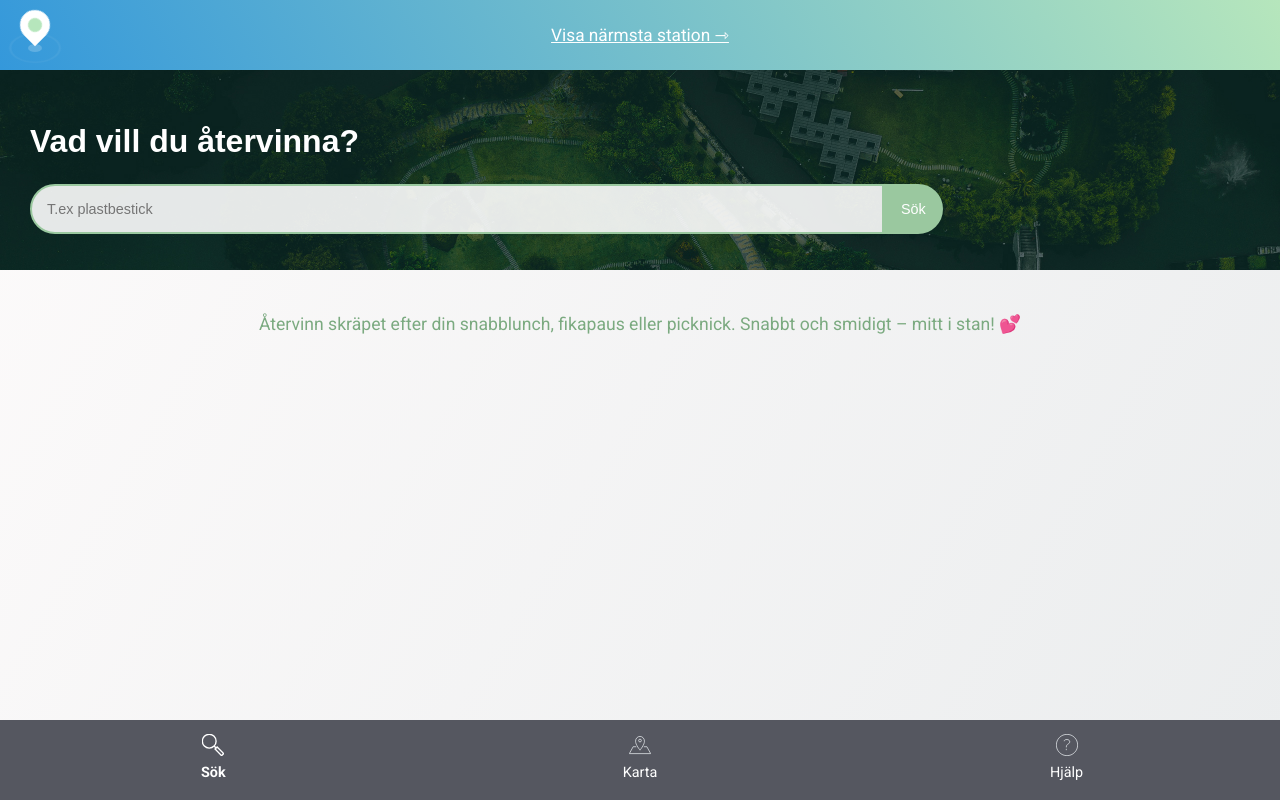
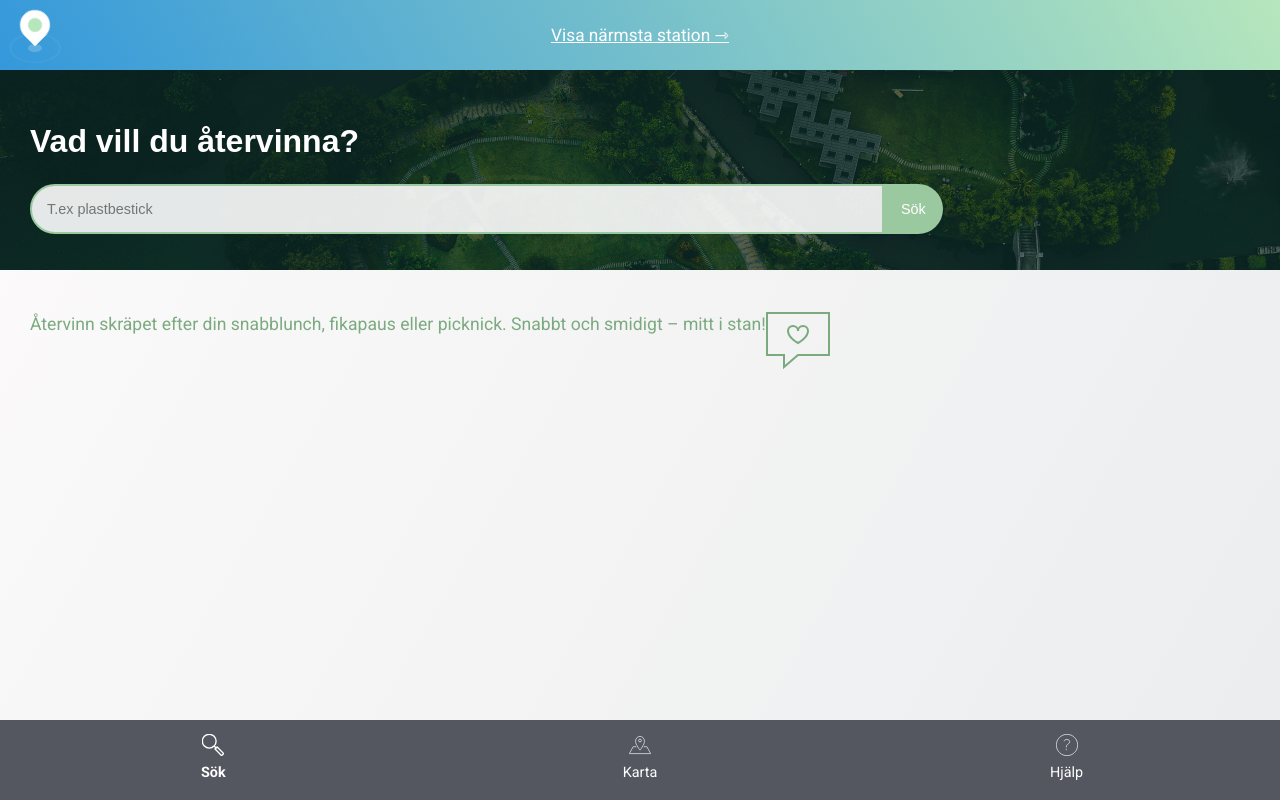
Before and after one commit to uddesson/atervinn-stan-prototype, a React (Create React App) app: page / in a window 1280 px wide. Built offline with nearby package versions, Linux system fonts and the light colour scheme; a web font is replaced by a local one.

Commit message:
replace icon in placeholder

```diff
--- a/src/App.css
+++ b/src/App.css
@@ -345,6 +345,10 @@ input[type='submit'] {
     display: flex;
 }
 
+.align-baseline {
+    align-self: baseline;
+}
+
 .inline {
     display: inline-block;
 }
--- a/src/components/Placeholder.js
+++ b/src/components/Placeholder.js
@@ -1,13 +1,15 @@
+import React from 'react';
+import HeartIcon from '../icons/basic_elaboration_message_heart.svg';
 
-import React from 'react';
-
-function Placeholder(){
-    return(
-        <React.Fragment>
+function Placeholder() {
+    return (
+        <div className="flex">
+            <p className="margin-none">
             Återvinn skräpet efter din snabblunch, fikapaus eller picknick.
             Snabbt och smidigt – mitt i stan!
-            <span role="img" aria-label="Hjärt-emoji"> 💕</span>
-        </React.Fragment>
+            </p>
+            <img className="align-baseline" src={HeartIcon} alt="Ett hjärta i en pratbubbla" />
+        </div>
     );
 }
 
--- a/src/components/SearchView.js
+++ b/src/components/SearchView.js
@@ -163,7 +163,7 @@ class SearchView extends React.Component {
                     />
                 }
 
-                <div className="container-inner center line-height-extra">
+                <div className="container-inner line-height-extra">
                     <SearchOutput
                         nameOfObject={this.state.searchOutput.name}
                         textAttatchment={this.state.searchOutput.text}
```
Also changed, not shown: src/icons/basic_elaboration_message_heart.svg (added).
